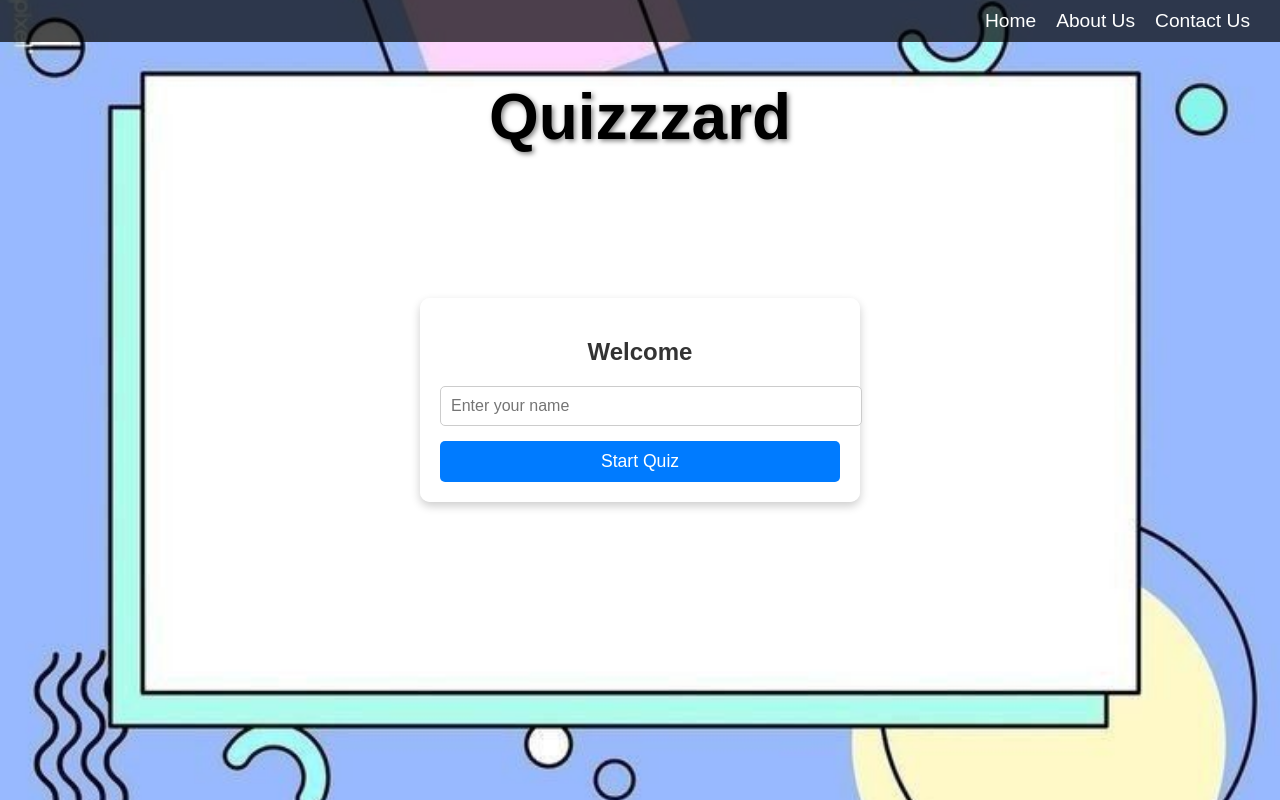
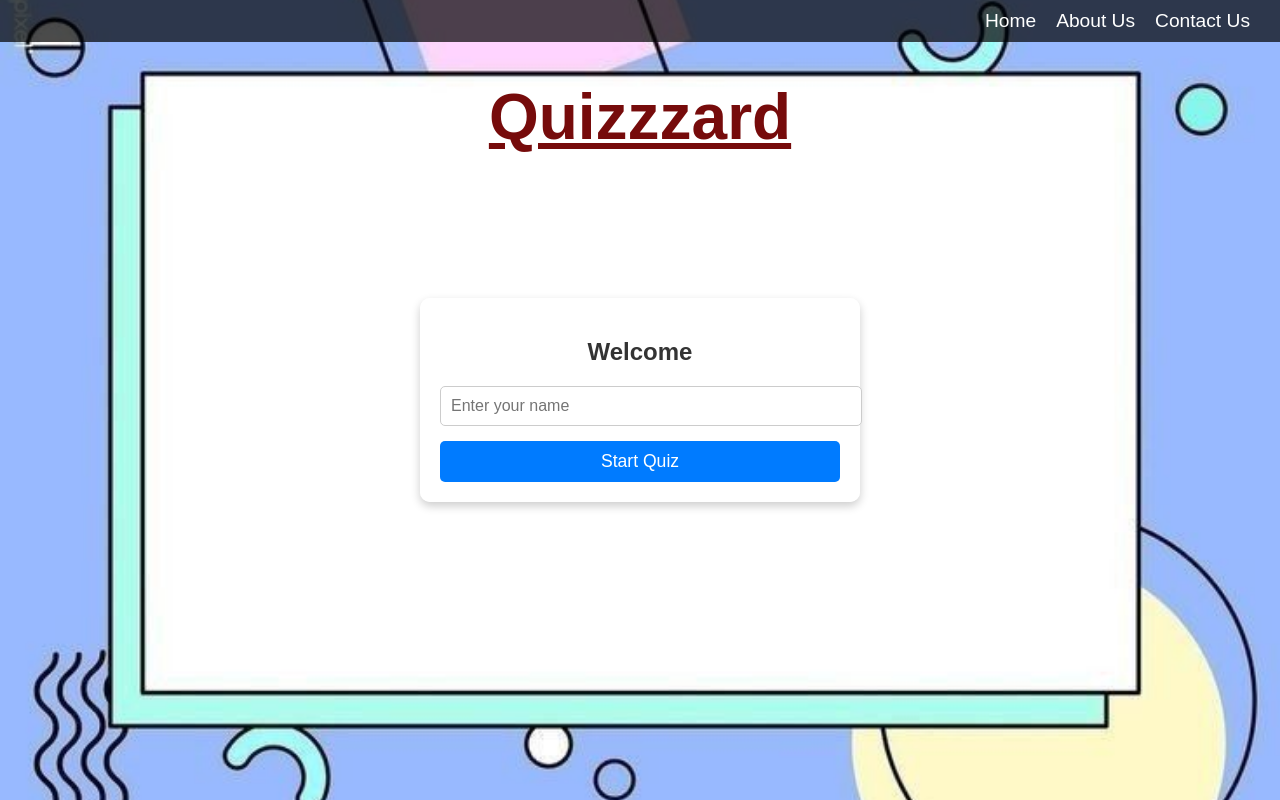
Before and after one commit to prana-W/Quizzzard, a plain HTML site: page html/home.html in a window 1280 px wide. In both pictures the pointer is over the element "Quizzzard". Drawn offline with Linux system fonts and the light colour scheme.

Commit message:
DONE Co-authored-by: Adarsh10-coder <btwadarsh1018@gmail.com>

```diff
--- a/CSS/home_style.css
+++ b/CSS/home_style.css
@@ -62,12 +62,16 @@ main {
   transform: translateX(-50%);
   text-align: center;
   color: black;
-  text-shadow: 2px 2px 5px rgba(0, 0, 0, 0.5);
 }
 
 #team-name h1 {
   font-size: 4em; /* Increase or decrease font size as needed */
   margin: 0;
+}
+#team-name h1:hover{
+  color: rgb(118, 11, 11);
+  text-decoration: underline;
+  transition: color 0.3s ease;
 }
 
 
```
